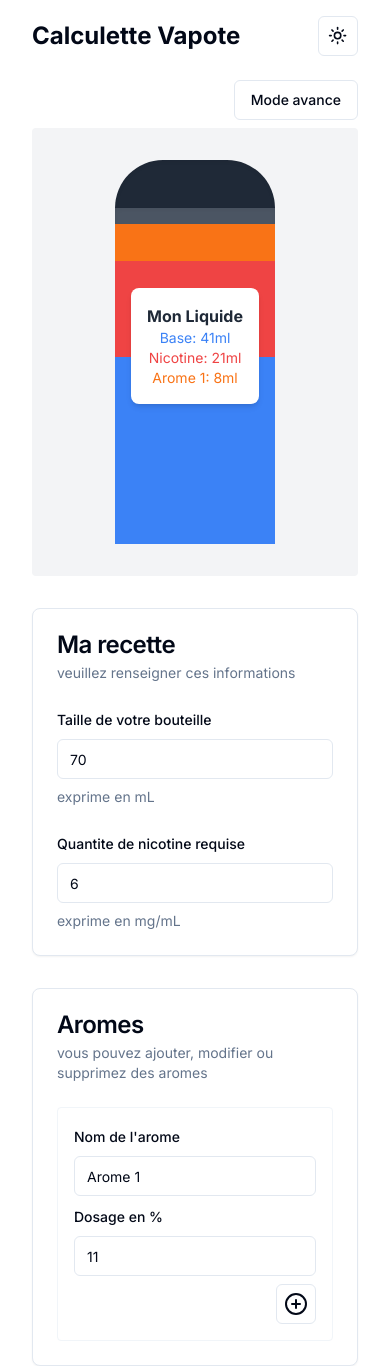
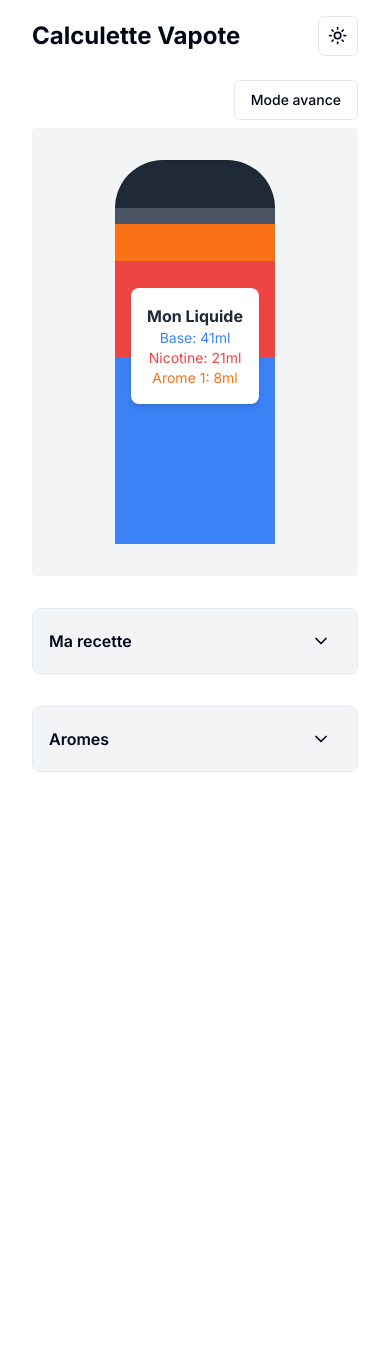
Before and after one commit to jtrishmawi/e-juice, a Next.js app: page / in a window 390 px wide. After the commit the page ends 844 px from the top, so only its background shows below. Built offline with nearby package versions, Linux system fonts and the light colour scheme.

Commit message:
awesome responsiveness

```diff
--- a/package.json
+++ b/package.json
@@ -10,6 +10,7 @@
   },
   "dependencies": {
     "@hookform/resolvers": "^3.9.0",
+    "@radix-ui/react-collapsible": "^1.1.0",
     "@radix-ui/react-dropdown-menu": "^2.1.1",
     "@radix-ui/react-label": "^2.1.0",
     "@radix-ui/react-slot": "^1.1.0",
--- a/src/components/calculator.tsx
+++ b/src/components/calculator.tsx
@@ -26,6 +26,7 @@ import { useEffect, useState } from "react";
 import { useFieldArray, useForm } from "react-hook-form";
 import { z } from "zod";
 import { Bottle } from "./bottle";
+import { Fieldset } from "./ui/fieldset";
 
 const formSchema = z.object({
   batch_volume: z.coerce.number(),
@@ -91,14 +92,10 @@ export const Calculator = () => {
           onSubmit={form.handleSubmit(onSubmit)}
           className="grid gap-8 md:grid-cols-2 lg:grid-rows-3"
         >
-          <Card>
-            <CardHeader>
-              <CardTitle>Ma recette</CardTitle>
-              <CardDescription>
-                veuillez renseigner ces informations
-              </CardDescription>
-            </CardHeader>
-            <CardContent className="space-y-6">
+          <Fieldset
+            title="Ma recette"
+            description="veuillez renseigner ces informations"
+          >
             <FormField
               control={form.control}
               name="batch_volume"
@@ -127,20 +124,13 @@ export const Calculator = () => {
                 </FormItem>
               )}
             />
-            </CardContent>
-          </Card>
+          </Fieldset>
           <Bottle
             batch={result}
             className="row-span-1 lg:row-span-2 order-first md:-order-none"
           />
-          <Card>
-            <CardHeader>
-              <CardTitle>Aromes</CardTitle>
-              <CardDescription>
-                vous pouvez ajouter, modifier ou supprimez des aromes
-              </CardDescription>
-            </CardHeader>
-            <CardContent className="space-y-6">
+
+          <Fieldset title="Aromes" description="ajoutez des aromes">
             {fields.map((field, index) => (
               <div
                 key={field.id}
@@ -225,16 +215,13 @@ export const Calculator = () => {
                 </div>
               </div>
             ))}
-            </CardContent>
-          </Card>
+          </Fieldset>
           {!isSimpleMode && (
             <>
-              <Card>
-                <CardHeader>
-                  <CardTitle>Ma base</CardTitle>
-                  <CardDescription>plus de details sur la base</CardDescription>
-                </CardHeader>
-                <CardContent className="space-y-6">
+              <Fieldset
+                title="Ma Base"
+                description="plus de details sur la base"
+              >
                 <FormField
                   control={form.control}
                   name="base_vg_percentage"
@@ -249,16 +236,11 @@ export const Calculator = () => {
                     </FormItem>
                   )}
                 />
-                </CardContent>
-              </Card>
-              <Card>
-                <CardHeader>
-                  <CardTitle>Booster de nicotine</CardTitle>
-                  <CardDescription>
-                    plus de details sur le booster
-                  </CardDescription>
-                </CardHeader>
-                <CardContent className="space-y-6">
+              </Fieldset>
+              <Fieldset
+                title="Booster de nicotine"
+                description="plus de details sur le booster"
+              >
                 <FormField
                   control={form.control}
                   name="nicotin_concentration"
@@ -291,8 +273,7 @@ export const Calculator = () => {
                     </FormItem>
                   )}
                 />
-                </CardContent>
-              </Card>
+              </Fieldset>
             </>
           )}
         </form>
--- /dev/null
+++ b/src/components/ui/collapsible.tsx
@@ -0,0 +1,11 @@
+"use client"
+
+import * as CollapsiblePrimitive from "@radix-ui/react-collapsible"
+
+const Collapsible = CollapsiblePrimitive.Root
+
+const CollapsibleTrigger = CollapsiblePrimitive.CollapsibleTrigger
+
+const CollapsibleContent = CollapsiblePrimitive.CollapsibleContent
+
+export { Collapsible, CollapsibleTrigger, CollapsibleContent }
--- /dev/null
+++ b/src/components/ui/fieldset.tsx
@@ -0,0 +1,67 @@
+"use client";
+
+import { useMediaQuery } from "@/hooks/use-media-query";
+import { ReactNode } from "react";
+import {
+  Card,
+  CardHeader,
+  CardTitle,
+  CardDescription,
+  CardContent,
+} from "./card";
+import {
+  FormField,
+  FormItem,
+  FormLabel,
+  FormControl,
+  FormDescription,
+  FormMessage,
+} from "./form";
+import {
+  Collapsible,
+  CollapsibleContent,
+  CollapsibleTrigger,
+} from "./collapsible";
+import { Button } from "./button";
+import { ChevronDownIcon } from "lucide-react";
+
+type FieldsetProps = {
+  title: string;
+  description: string;
+  children: ReactNode;
+};
+
+const Fieldset = ({ title, description, children }: FieldsetProps) => {
+  const isDesktop = useMediaQuery("(min-width: 768px)");
+  if (isDesktop) {
+    return (
+      <Card>
+        <CardHeader>
+          <CardTitle>{title}</CardTitle>
+          <CardDescription>{description} </CardDescription>
+        </CardHeader>
+        <CardContent className="space-y-6">{children}</CardContent>
+      </Card>
+    );
+  }
+  return (
+    <Collapsible className="border rounded-lg overflow-hidden">
+      <div className="flex items-center justify-between bg-gray-100 px-4 py-3 dark:bg-gray-800">
+        <h4 className="text-base font-semibold">{title}</h4>
+        <CollapsibleTrigger asChild>
+          <Button variant="ghost" size="icon">
+            <ChevronDownIcon className="h-5 w-5 transition-transform duration-300 group-open:-rotate-180" />
+          </Button>
+        </CollapsibleTrigger>
+      </div>
+      <CollapsibleContent className="p-4 text-sm text-gray-500 dark:text-gray-400">
+        <p className="text-sm text-muted-foreground">{description}</p>
+        <div className="mt-4">{children} </div>
+      </CollapsibleContent>
+    </Collapsible>
+  );
+};
+
+Fieldset.displayName = "Fieldset";
+
+export { Fieldset };
--- /dev/null
+++ b/src/hooks/use-media-query.tsx
@@ -0,0 +1,19 @@
+import { useState, useEffect } from "react";
+
+export function useMediaQuery(query: string) {
+  const [value, setValue] = useState(false);
+
+  useEffect(() => {
+    function onChange(event: MediaQueryListEvent) {
+      setValue(event.matches);
+    }
+
+    const result = matchMedia(query);
+    result.addEventListener("change", onChange);
+    setValue(result.matches);
+
+    return () => result.removeEventListener("change", onChange);
+  }, [query]);
+
+  return value;
+}
```
Also changed, not shown: 1 other file (tests, documents, lock files or other folders). Lines whose indentation alone changed are shown as unchanged.
